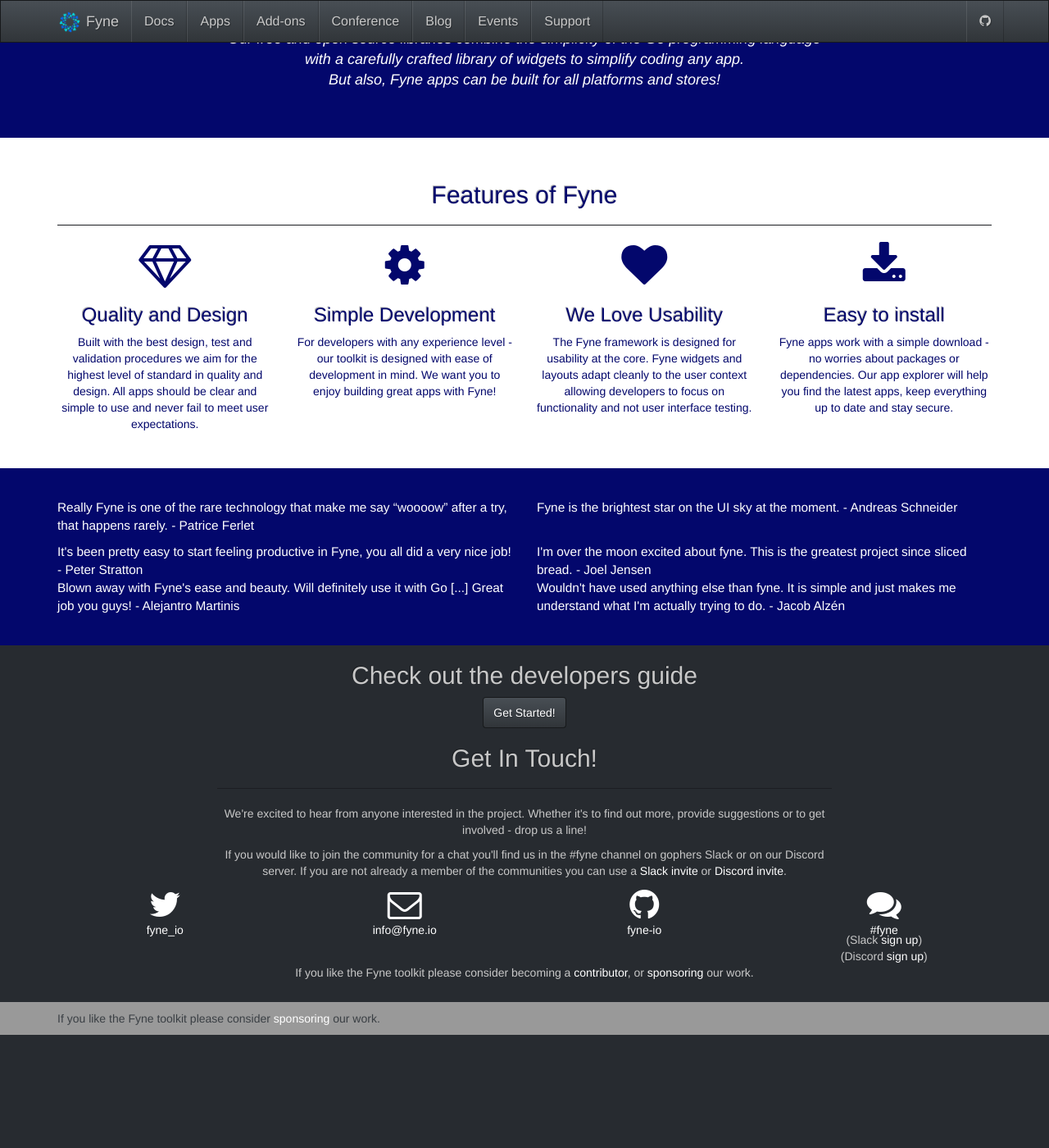
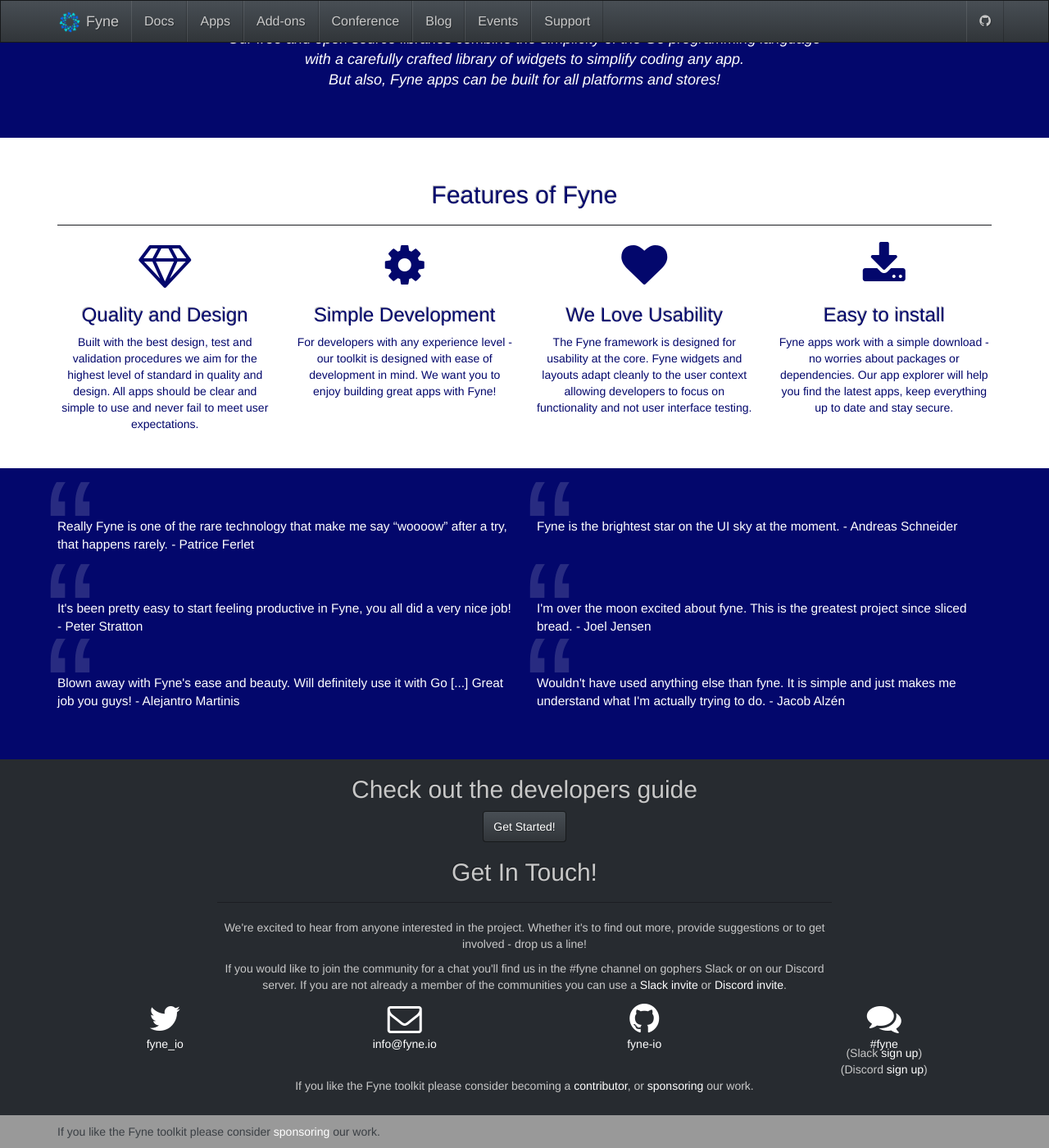
Before and after one commit to fyne-io/fyne-io.github.io, a Jekyll site: the page built from index.md, in a window 1280 px wide and 1400 px high, scrolled down 1359 px. Shown: the whole window at 82% size. Built offline with Jekyll 4.4.1, drawn with Linux system fonts in a browser that asks for light colours; comment, search, counter and statistics services are not loaded; before the commit the page ends 2621 px from its top, so only the background shows below that.

Commit message:
Fix quote style

```diff
--- a/assets/css/custom.css
+++ b/assets/css/custom.css
@@ -33,3 +33,17 @@
 section.features, section.features p, section.features i {
     color: #03076c;
 }
+
+.quote-block {
+    margin-top: 1.5em;
+    margin-bottom: 1.5em;
+}
+
+.quote-block::before {
+    content: "“";
+    position: absolute;
+    top: -0.6em;
+    left: 0;
+    font-size: 12em;
+    color: rgba(255,255,255,0.15);
+}
```
